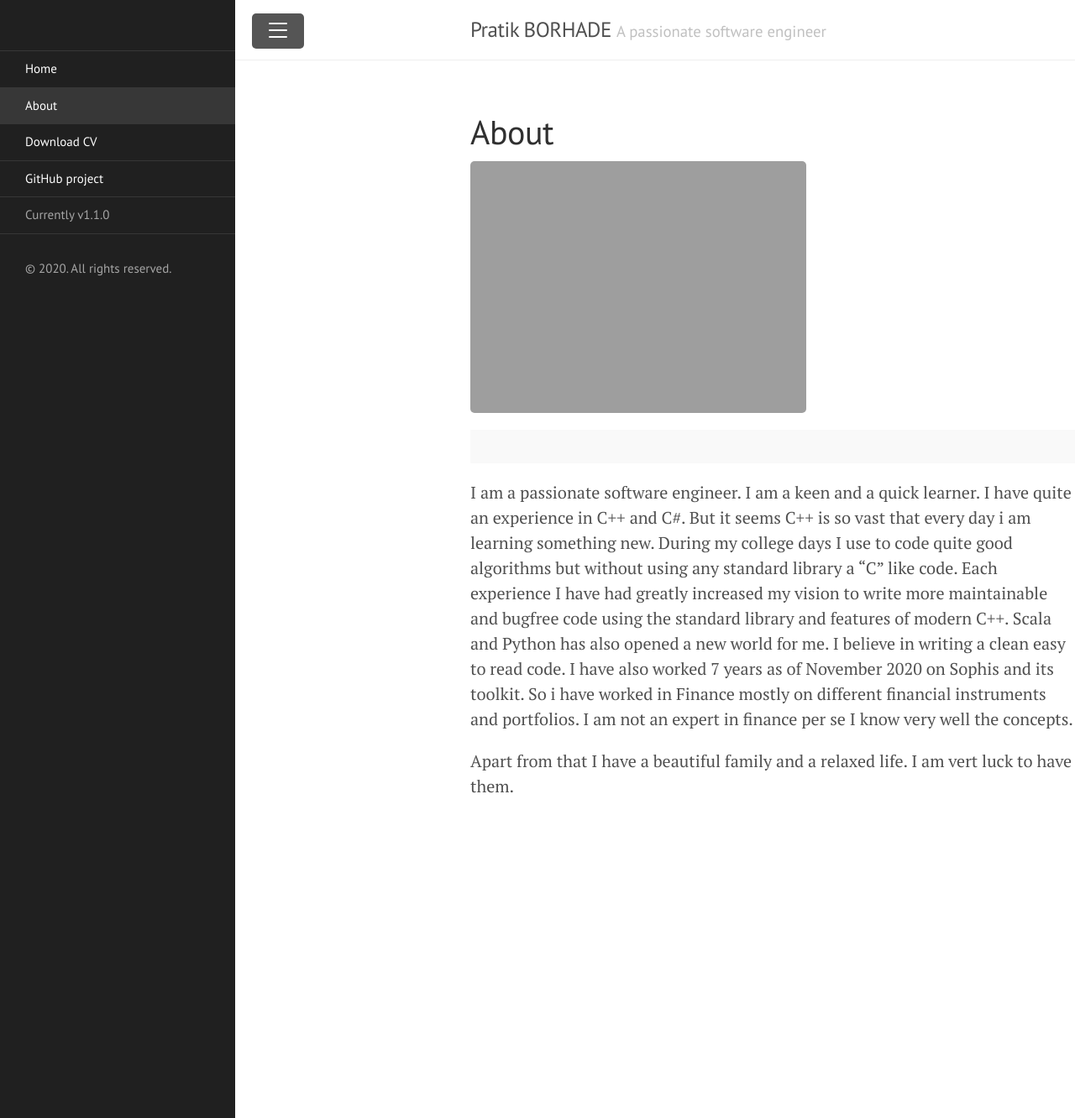
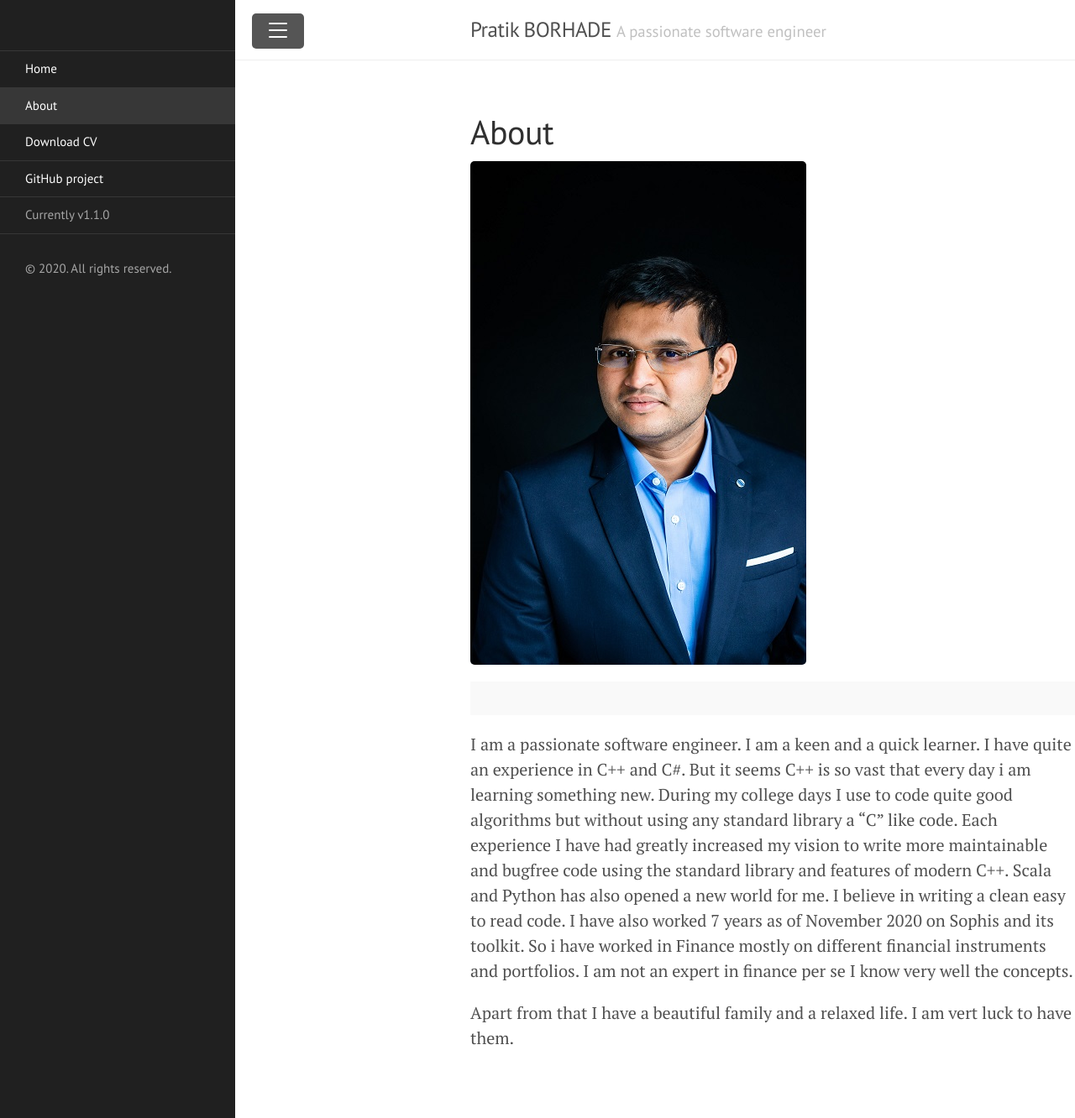
Before and after one commit to pratikborhade/mywebsite, a Jekyll site: the page built from about.md, in a window 1280 px wide and 1332 px high. Shown: the whole window at 84% size. Built offline with Jekyll 4.4.1, drawn with Linux system fonts in a browser that asks for light colours.

Commit message:
making updates to the photo

```diff
--- a/about.md
+++ b/about.md
@@ -3,7 +3,7 @@ layout: page
 title: About
 ---
 
-![pratikBorhadeAboutPic.jpg]({{site.baseurl}}/res/pratikBorhadeAboutPic.jpg =240x260)
+![pratikBorhadeAboutPic.jpg]({{site.baseurl}}/res/pratikBorhadeAboutPic.jpg)
 <p class="message">
 
 </p>
```
Also changed, not shown: res/pratikBorhadeAboutPic.jpg.
